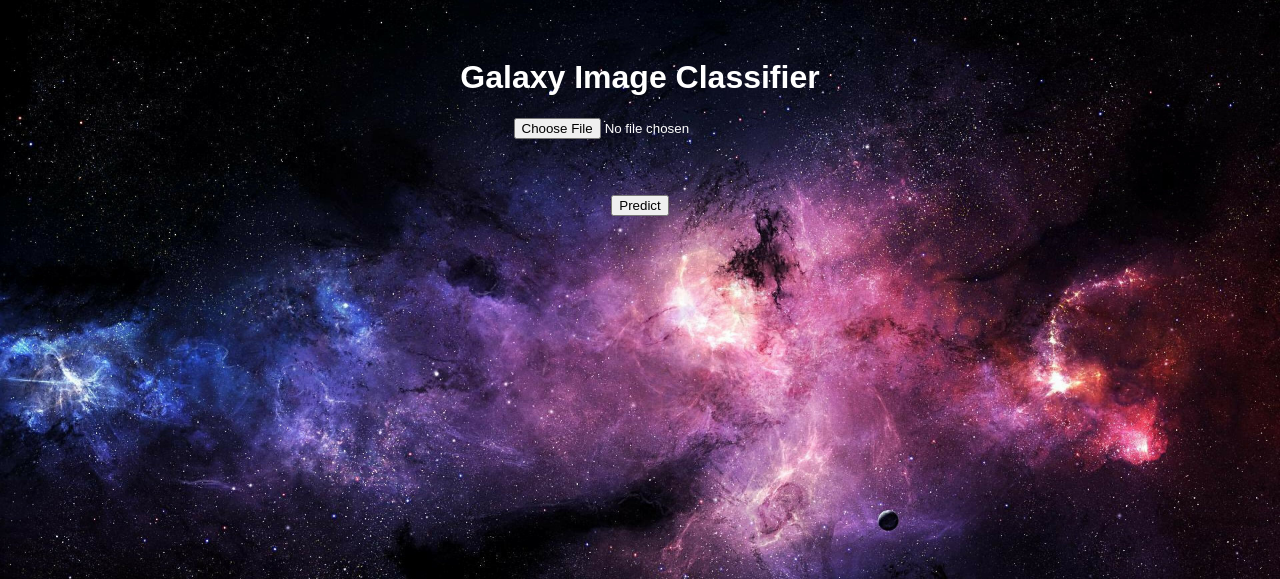
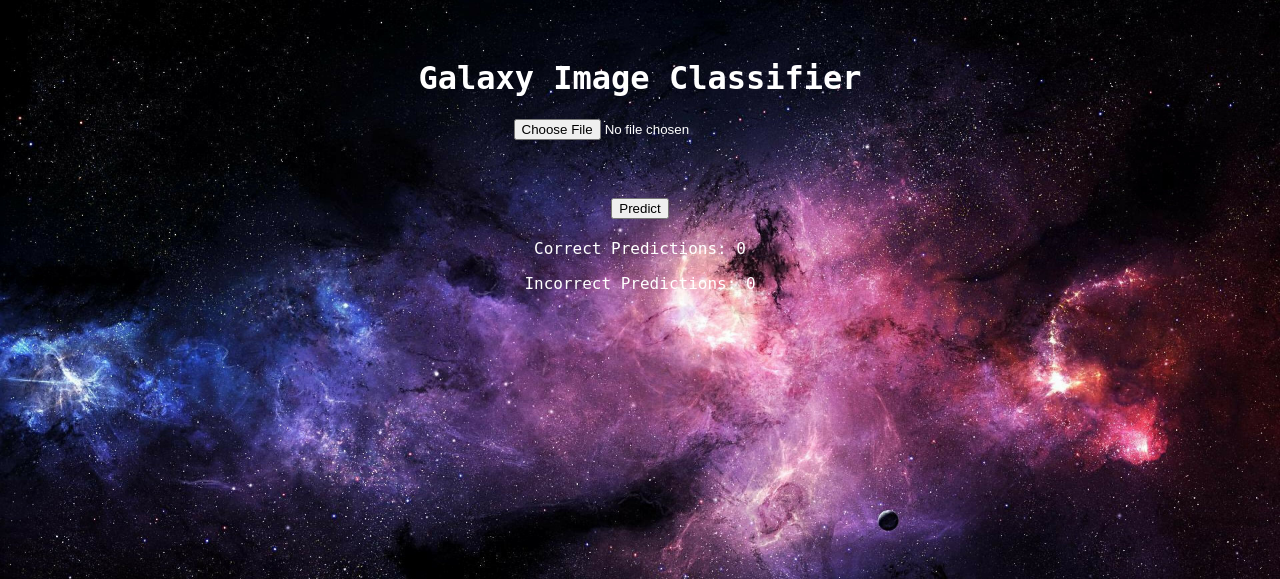
Before and after one commit to NukeRaider/Adeyemi-CS200, a Flask app: page / in a window 1280 px wide. Shown: the top 579 px of the page. Run offline with Flask 3, Linux system fonts and the light colour scheme.

Commit message:
2 days left

```diff
--- a/templates/index.html
+++ b/templates/index.html
@@ -5,7 +5,8 @@
   <title>Galaxy Classifier</title>
   <style>
   body {
-    font-family: sans-serif;
+    font-family: courier-new, monospace;
+    background-color: #282c34;
     color: white;
     text-align: center;
     padding: 30px;
@@ -88,5 +89,83 @@
       }
     });
   </script>
+  <div class="result" id="result"></div>
+
+  <!-- Feedback Section -->
+  <div id="feedback" style="display: none; margin-top: 20px;">
+    <p>Was the prediction correct?</p>
+    <button id="yes-button">Yes</button>
+    <button id="no-button">No</button>
+  </div>
+
+  <!-- Counters -->
+  <div style="margin-top: 20px;">
+    <p>Correct Predictions: <span id="correct-counter">0</span></p>
+    <p>Incorrect Predictions: <span id="incorrect-counter">0</span></p>
+  </div>
+
+  <script>
+    const resultDiv = document.getElementById('result');
+    const feedbackDiv = document.getElementById('feedback');
+    const correctCounter = document.getElementById('correct-counter');
+    const incorrectCounter = document.getElementById('incorrect-counter');
+    const yesButton = document.getElementById('yes-button');
+    const noButton = document.getElementById('no-button');
+
+    let correctCount = 0;
+    let incorrectCount = 0;
+
+    imageInput.addEventListener('change', () => {
+      const file = imageInput.files[0];
+      if (file) {
+        const reader = new FileReader();
+        reader.onload = function(e) {
+          preview.src = e.target.result;
+          preview.style.display = 'block';
+        };
+        reader.readAsDataURL(file);
+      } else {
+        preview.style.display = 'none';
+      }
+    });
+
+    document.getElementById('upload-form').addEventListener('submit', async (e) => {
+      e.preventDefault();
+
+      const formData = new FormData();
+      formData.append('image', imageInput.files[0]);
+
+      const response = await fetch('/predict', {
+        method: 'POST',
+        body: formData
+      });
+
+      const data = await response.json();
+
+      if (data.error) {
+        resultDiv.textContent = 'Error: ' + data.error;
+        feedbackDiv.style.display = 'none';
+      } else {
+        resultDiv.innerHTML = `
+          <strong>Predicted Class:</strong> ${data.class_name} <br>
+          <strong>Confidence:</strong> ${(data.probability * 100).toFixed(2)}%
+        `;
+        feedbackDiv.style.display = 'block';
+      }
+    });
+
+    // Handle feedback buttons
+    yesButton.addEventListener('click', () => {
+      correctCount++;
+      correctCounter.textContent = correctCount;
+      feedbackDiv.style.display = 'none';
+    });
+
+    noButton.addEventListener('click', () => {
+      incorrectCount++;
+      incorrectCounter.textContent = incorrectCount;
+      feedbackDiv.style.display = 'none';
+    });
+  </script>
 </body>
 </html>
```
Also changed, not shown: app.py (line endings or trailing spaces), templates/1330px-M82_Chandra_HST_Spitzer-98ad247c47a24d0284aed82e246d442b.jpg (added), templates/eso0024a.jpg (added), templates/images.jpg (added), templates/ngc-4449-irregular.jpg (added), templates/opo1038b.jpg (added), test_flask_image.jpg.
